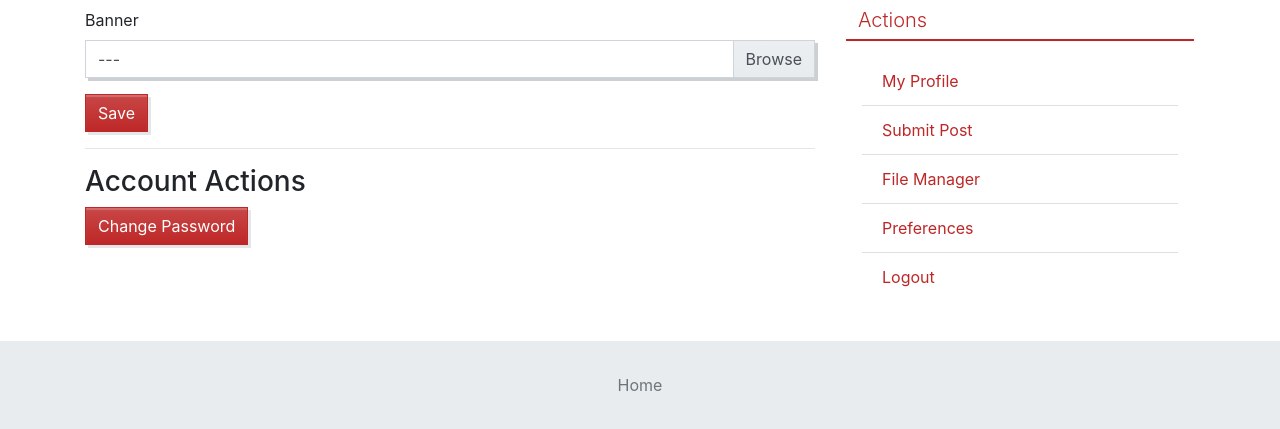
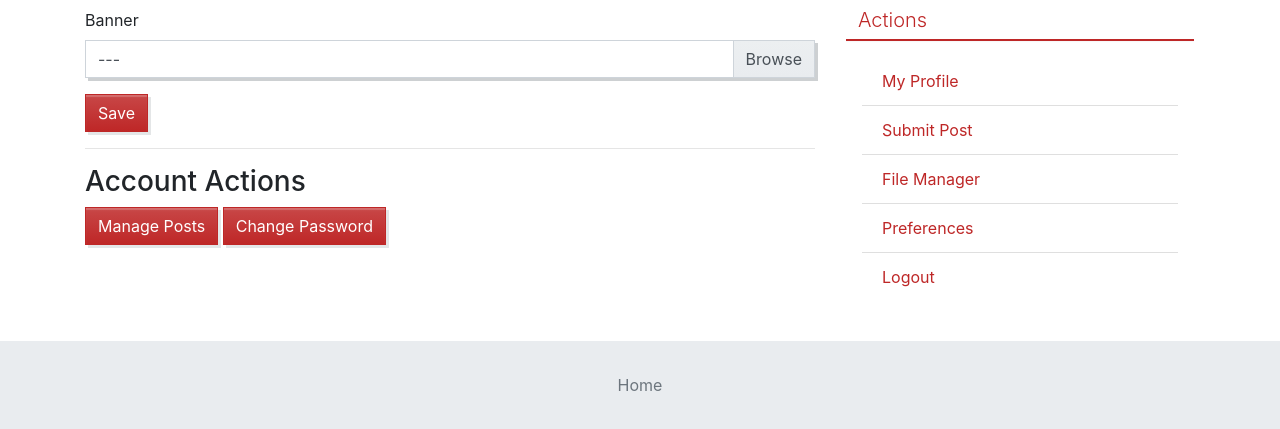
Before and after one commit to 64Digits/sixtyfour, a Django app: page /preferences in a window 1280 px wide. Shown: the part 678-1107 px from the top of the page. Run offline with Django 3.2, Linux system fonts and the light colour scheme; the visitor is signed in with stand-in values (Sample User, id 1); data that the repository does not hold is empty; style sheets or scripts are compiled from the project's sources; some libraries are stand-ins or nearby versions.

Commit message:
Preferences: Basic bulk post management tools

```diff
--- a/sixtyfour/urls.py
+++ b/sixtyfour/urls.py
@@ -19,7 +19,7 @@ from django.conf.urls.static import static
 from django.conf import settings
 
 from django.contrib.auth import views as auth_views
-from user.views import FrontListView, NewsListView, PostCreate, PreferencesView
+from user.views import FrontListView, NewsListView, PostCreate, PreferencesView, ManagePostsView
 from user.urls import regpatterns
 from user.filemanager import FileManagerView
 from .views import PasswordChangeView
@@ -34,6 +34,7 @@ sixtyfour = ([
 	path('submit', PostCreate.as_view(), name='submit'),
 	path('preferences', PreferencesView.as_view(), name='preferences'),
 	path('filemanager', FileManagerView.as_view(), name='filemanager'),
+	path('manage/posts', ManagePostsView.as_view(), name='manage_posts'),
 	path('preferences/password_change', PasswordChangeView.as_view(template_name='registration/password_change.html'), name='password_change'),
 	path('preferences/password_change_done', auth_views.PasswordChangeView.as_view(template_name='registration/password_change_done.html'), name='password_change_done'),
 ], 'sixtyfour')
--- a/user/forms.py
+++ b/user/forms.py
@@ -1,12 +1,13 @@
 from django import forms
 from django.urls import reverse
-from django.forms import Textarea
+from django.forms import Textarea,CheckboxSelectMultiple
 
 from .models import Post, Comment, Profile
 from django.contrib.auth import get_user_model
 
 from crispy_forms.helper import FormHelper
-from crispy_forms.layout import Div, Submit
+from crispy_forms.layout import Div, Layout, Submit
+from crispy_forms.bootstrap import InlineField
 
 from django.contrib.auth.forms import PasswordChangeForm
 from django_registration.forms import RegistrationFormCaseInsensitive, RegistrationFormTermsOfService
@@ -101,3 +102,33 @@ class FileDeleteForm(forms.Form):
 
 class RegistrationForm(RegistrationFormCaseInsensitive, RegistrationFormTermsOfService):
 	pass
+
+bulk_actions = [
+	('visible_only_me','Set Visible to Only Me'),
+	('visible_registered','Set Visible to Registered Users'),
+	('visible_public','Set Visible to Public'),
+	('visible_staff','Set Visible to Staff'),
+	('delete','Delete Posts (NO UNDO)'),
+]
+
+class UserManagePostsForm(CrispyForm):
+	posts = forms.ModelMultipleChoiceField(queryset=None,widget=CheckboxSelectMultiple)
+	action = forms.ChoiceField(choices=bulk_actions)
+	def __init__(self, user, *args, **kwargs):
+		super().__init__(*args, **kwargs)
+		self.fields['posts'].queryset = Post.posts_visible(user).filter(user=user)
+		self.helper.form_tag = False
+		self.helper.field_template = 'bootstrap4/layout/inline_field.html'
+		self.helper.layout = Div(Layout(
+				InlineField('action', css_class='flex-grow-1'),
+				Submit('submit', 'Update Posts', css_class='btn-primary ml-3'),
+		),css_class='form-inline justify-content-end')
+
+from django.utils import timezone
+class UserManagePostsByDateForm(CrispyForm):
+	older_than = forms.DateTimeField(initial=timezone.now)
+	action = forms.ChoiceField(choices=bulk_actions)
+	confirm = forms.BooleanField(initial=False, required=True)
+	def __init__(self, *args, **kwargs):
+		super().__init__(*args, **kwargs)
+		self.helper.add_input(Submit('submit', 'Update Posts', css_class='btn-primary'))
--- a/user/templates/user/preferences.html
+++ b/user/templates/user/preferences.html
@@ -12,6 +12,7 @@
 <hr/>
 <h3>Account Actions</h3>
 <div class="mt-2 mb-2">
+<a class="btn btn-primary" href="{% url 'sixtyfour:manage_posts' %}" role="button">Manage Posts</a>
 <a class="btn btn-primary" href="{% url 'sixtyfour:password_change' %}" role="button">Change Password</a>
 {#<a class="btn btn-primary" href="#" role="button">Request Name Change</a>#}
 {#<a class="btn btn-primary" href="#" role="button">Delete Account</a>#}
--- a/user/views.py
+++ b/user/views.py
@@ -13,8 +13,8 @@ from django.contrib.auth.mixins import LoginRequiredMixin
 
 from crispy_forms.layout import Div, Submit
 
-from .models import Post, Comment, Profile
-from .forms import PostForm, CommentForm, ConfirmDeleteForm, UserForm, UserProfileForm
+from .models import Post, Comment, Profile, PostVisibility
+from .forms import PostForm, CommentForm, ConfirmDeleteForm, UserForm, UserProfileForm, UserManagePostsForm, UserManagePostsByDateForm
 
 from sixtyfour.sidebar import Sidebar,WithSidebar
 
@@ -262,3 +262,53 @@ class PreferencesView(LoginRequiredMixin,WithSidebar,TemplateView):
 			uf.save()
 			redirect = reverse('user:listing', kwargs={'username':request.user.username})
 			return HttpResponseRedirect(redirect)
+
+
+class ManagePostsView(LoginRequiredMixin,WithSidebar,TemplateView):
+	template_name = 'user/manage_posts.html'
+	sidebars = [ProfileBar()]
+
+	def with_context(self,context):
+		user = self.request.user
+		uf = UserManagePostsForm(user)
+		ufd = UserManagePostsByDateForm()
+		posts = uf.fields['posts'].queryset
+		return {
+			'op': user,
+			'posts':posts,
+			'form':uf,
+			'bydateform':ufd
+		}
+
+	def update_posts(self, action, posts):
+		if action == 'visible_only_me':
+			posts.update(private=PostVisibility.PERSONAL)
+		elif action == 'visible_registered':
+			posts.update(private=PostVisibility.REGISTERED)
+		elif action == 'visible_public':
+			posts.update(private=PostVisibility.PUBLIC)
+		elif action == 'visible_staff':
+			posts.update(private=PostVisibility.STAFF)
+		elif action == 'delete':
+			posts.update(deleted=True)
+
+	def post(self, request, *args, **kwargs):
+		user = self.request.user
+		uf = UserManagePostsForm(user,request.POST)
+		ufd = UserManagePostsByDateForm(request.POST)
+		if uf.is_valid():
+			action = uf.cleaned_data['action']
+			posts = uf.cleaned_data['posts']
+			self.update_posts(action, posts)
+			redirect = reverse('sixtyfour:manage_posts')
+			return HttpResponseRedirect(redirect)
+		elif ufd.is_valid():
+			action = ufd.cleaned_data['action']
+			older_than = ufd.cleaned_data['older_than']
+			user = self.request.user
+			posts = Post.posts_visible(user).filter(user=user)
+			posts = posts.filter(created__lte=older_than)
+			self.update_posts(action, posts)
+			redirect = reverse('sixtyfour:manage_posts')
+			return HttpResponseRedirect(redirect)
+		return super().get(self, request, *args, **kwargs)
```
Also changed, not shown: user/templates/user/manage_posts.html (added, +63 -0 lines).
